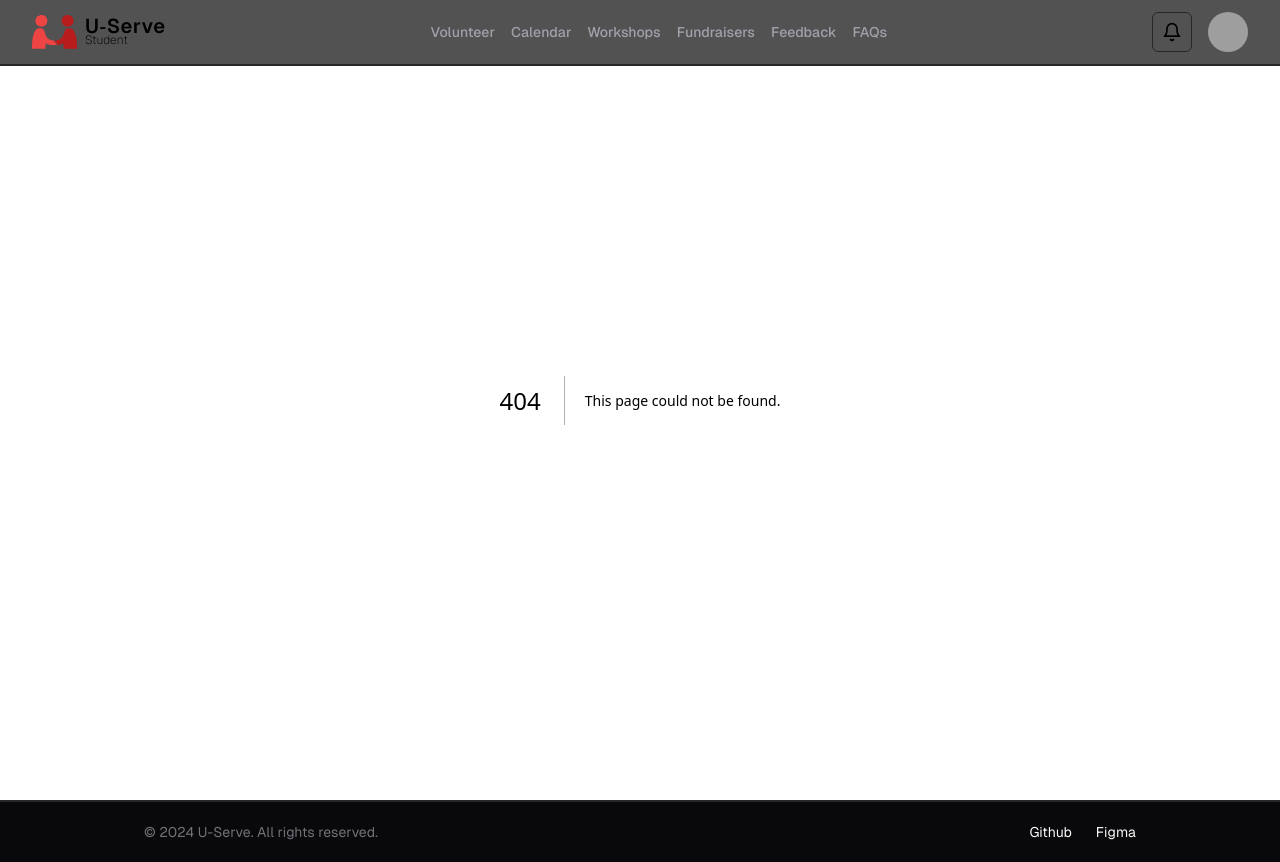
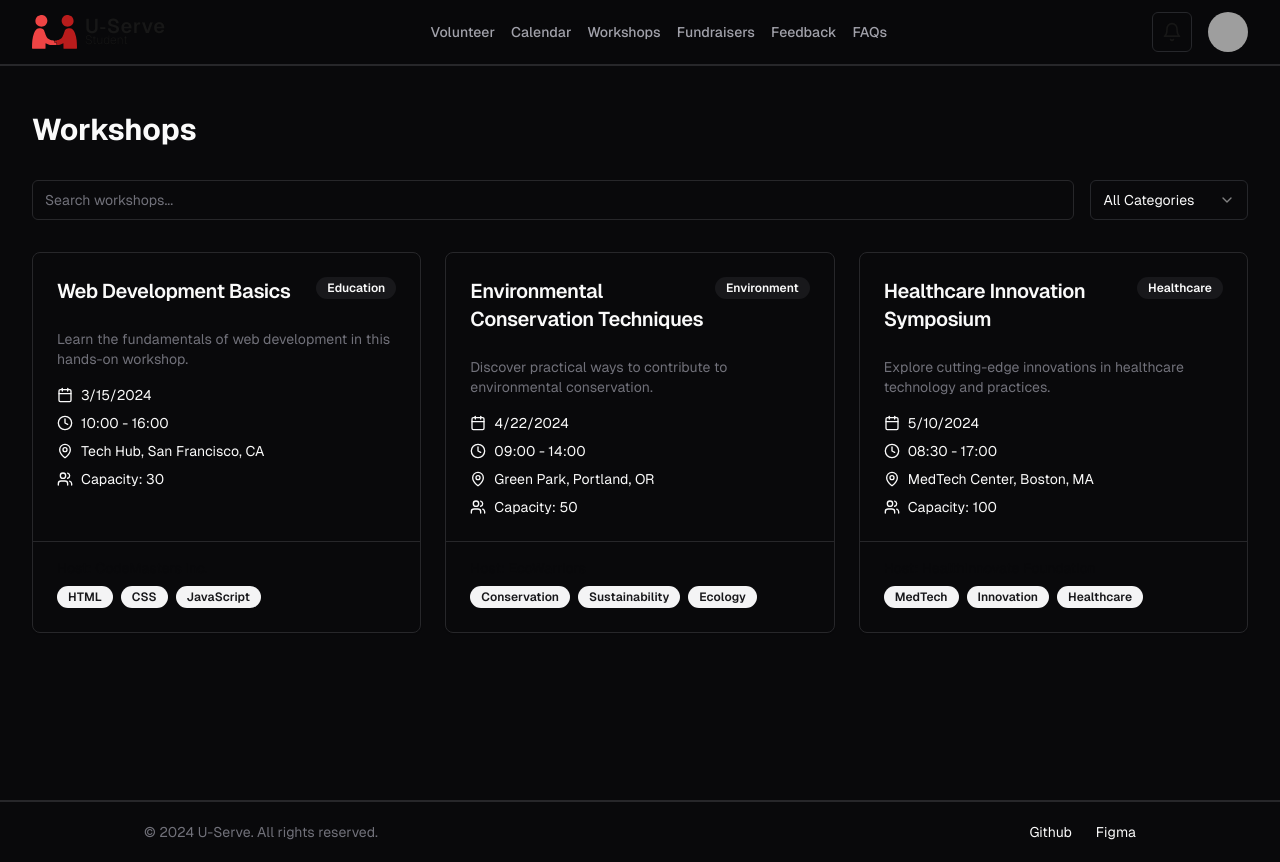
Before and after one commit to kalviumcommunity/U-Serve, a Next.js app in the folder my-app/: page /Workshops in a window 1280 px wide. Before the commit this address had no page. Built offline with nearby package versions, Linux system fonts and the light colour scheme; grey boxes are pictures that could not be loaded.

Commit message:
Made the workshop page with dummy entries

```diff
--- /dev/null
+++ b/my-app/src/app/Workshops/page.tsx
@@ -0,0 +1,170 @@
+"use client"
+
+import { useState } from 'react'
+import { Card, CardContent, CardFooter, CardHeader, CardTitle } from "@/components/ui/card"
+import { Input } from "@/components/ui/input"
+import { Select, SelectContent, SelectItem, SelectTrigger, SelectValue } from "@/components/ui/select"
+import { Badge } from "@/components/ui/badge"
+import { CalendarIcon, ClockIcon, MapPinIcon, UsersIcon } from 'lucide-react'
+
+type Workshop = {
+    workshop_id: string
+    title: string
+    description: string
+    category: string
+    date: string
+    start_time: string
+    end_time: string
+    location: {
+        venue: string
+        city: string
+        state: string
+    }
+    host: {
+        name: string
+    }
+    capacity: number
+    status: string
+    tags: string[]
+}
+
+const dummyWorkshops: Workshop[] = [
+    {
+        workshop_id: "1",
+        title: "Web Development Basics",
+        description: "Learn the fundamentals of web development in this hands-on workshop.",
+        category: "Education",
+        date: "2024-03-15",
+        start_time: "10:00",
+        end_time: "16:00",
+        location: {
+            venue: "Tech Hub",
+            city: "San Francisco",
+            state: "CA"
+        },
+        host: {
+            name: "CodeMasters Inc."
+        },
+        capacity: 30,
+        status: "Upcoming",
+        tags: ["HTML", "CSS", "JavaScript"]
+    },
+    {
+        workshop_id: "2",
+        title: "Environmental Conservation Techniques",
+        description: "Discover practical ways to contribute to environmental conservation.",
+        category: "Environment",
+        date: "2024-04-22",
+        start_time: "09:00",
+        end_time: "14:00",
+        location: {
+            venue: "Green Park",
+            city: "Portland",
+            state: "OR"
+        },
+        host: {
+            name: "EcoWarriors"
+        },
+        capacity: 50,
+        status: "Upcoming",
+        tags: ["Conservation", "Sustainability", "Ecology"]
+    },
+    {
+        workshop_id: "3",
+        title: "Healthcare Innovation Symposium",
+        description: "Explore cutting-edge innovations in healthcare technology and practices.",
+        category: "Healthcare",
+        date: "2024-05-10",
+        start_time: "08:30",
+        end_time: "17:00",
+        location: {
+            venue: "MedTech Center",
+            city: "Boston",
+            state: "MA"
+        },
+        host: {
+            name: "HealthInnovate Foundation"
+        },
+        capacity: 100,
+        status: "Upcoming",
+        tags: ["MedTech", "Innovation", "Healthcare"]
+    }
+]
+
+export default function WorkshopsPage() {
+    const [searchTerm, setSearchTerm] = useState("")
+    const [selectedCategory, setSelectedCategory] = useState("all")
+
+    const filteredWorkshops = dummyWorkshops.filter(workshop =>
+        workshop.title.toLowerCase().includes(searchTerm.toLowerCase()) &&
+        (selectedCategory === "all" || workshop.category === selectedCategory)
+    )
+
+    return (
+        <div className="max-w-7xl mx-auto px-4 sm:px-6 lg:px-8 py-20 md:py-28 bg-zinc-950 text-zinc-50 min-h-screen">
+            <h1 className="text-2xl sm:text-3xl font-bold mb-6 sm:mb-8">Workshops</h1>
+
+            <div className="flex flex-col sm:flex-row gap-4 mb-6 sm:mb-8">
+                <Input
+                    placeholder="Search workshops..."
+                    value={searchTerm}
+                    onChange={(e) => setSearchTerm(e.target.value)}
+                    className="flex-grow bg-zinc-950 text-zinc-50 border-zinc-800 focus:border-zinc-100"
+                />
+                <Select value={selectedCategory} onValueChange={setSelectedCategory}>
+                    <SelectTrigger className="w-full sm:w-[180px]">
+                        <SelectValue placeholder="Category" />
+                    </SelectTrigger>
+                    <SelectContent className='bg-zinc-900 text-zinc-50 border-zinc-800'>
+                        <SelectItem value="all">All Categories</SelectItem>
+                        <SelectItem value="Education">Education</SelectItem>
+                        <SelectItem value="Healthcare">Healthcare</SelectItem>
+                        <SelectItem value="Environment">Environment</SelectItem>
+                    </SelectContent>
+                </Select>
+            </div>
+
+            <div className="grid grid-cols-1 sm:grid-cols-2 lg:grid-cols-3 gap-4 sm:gap-6">
+                {filteredWorkshops.map(workshop => (
+                    <Card key={workshop.workshop_id} className=" bg-zinc-950 border-zinc-800 w-full flex flex-col">
+                        <CardHeader>
+                            <div className="flex justify-between items-start">
+                                <CardTitle className=" text-zinc-50 text-lg sm:text-xl">{workshop.title}</CardTitle>
+                                <Badge className="ml-2">{workshop.category}</Badge>
+                            </div>
+                        </CardHeader>
+                        <CardContent className="flex-grow">
+                            <p className="text-sm text-muted-foreground mb-4">{workshop.description}</p>
+                            <div className="flex flex-col gap-2 text-sm text-zinc-50">
+                                <div className="flex items-center gap-2">
+                                    <CalendarIcon className="w-4 h-4 flex-shrink-0" />
+                                    <span>{new Date(workshop.date).toLocaleDateString()}</span>
+                                </div>
+                                <div className="flex items-center gap-2">
+                                    <ClockIcon className="w-4 h-4 flex-shrink-0" />
+                                    <span>{workshop.start_time} - {workshop.end_time}</span>
+                                </div>
+                                <div className="flex items-center gap-2">
+                                    <MapPinIcon className="w-4 h-4 flex-shrink-0" />
+                                    <span className="break-words">{workshop.location.venue}, {workshop.location.city}, {workshop.location.state}</span>
+                                </div>
+                                <div className="flex items-center gap-2">
+                                    <UsersIcon className="w-4 h-4 flex-shrink-0" />
+                                    <span>Capacity: {workshop.capacity}</span>
+                                </div>
+                            </div>
+                        </CardContent>
+                        <CardFooter className="flex flex-col items-start gap-2 pt-4 border-t border-zinc-800">
+                            <div className="text-sm">Host: {workshop.host.name}</div>
+                            <div className="flex flex-wrap gap-2">
+                                {workshop.tags.map(tag => (
+                                    <Badge key={tag} variant="secondary" className="text-xs">{tag}</Badge>
+                                ))}
+                            </div>
+                        </CardFooter>
+                    </Card>
+                ))}
+            </div>
+        </div>
+    )
+}
--- /dev/null
+++ b/my-app/src/components/ui/badge.tsx
@@ -0,0 +1,36 @@
+import * as React from "react"
+import { cva, type VariantProps } from "class-variance-authority"
+
+import { cn } from "@/lib/utils"
+
+const badgeVariants = cva(
+  "inline-flex items-center rounded-full border px-2.5 py-0.5 text-xs font-semibold transition-colors focus:outline-none focus:ring-2 focus:ring-ring focus:ring-offset-2",
+  {
+    variants: {
+      variant: {
+        default:
+          "border-transparent bg-primary text-primary-foreground hover:bg-primary/80",
+        secondary:
+          "border-transparent bg-secondary text-secondary-foreground hover:bg-secondary/80",
+        destructive:
+          "border-transparent bg-destructive text-destructive-foreground hover:bg-destructive/80",
+        outline: "text-foreground",
+      },
+    },
+    defaultVariants: {
+      variant: "default",
+    },
+  }
+)
+
+export interface BadgeProps
+  extends React.HTMLAttributes<HTMLDivElement>,
+    VariantProps<typeof badgeVariants> {}
+
+function Badge({ className, variant, ...props }: BadgeProps) {
+  return (
+    <div className={cn(badgeVariants({ variant }), className)} {...props} />
+  )
+}
+
+export { Badge, badgeVariants }
```
